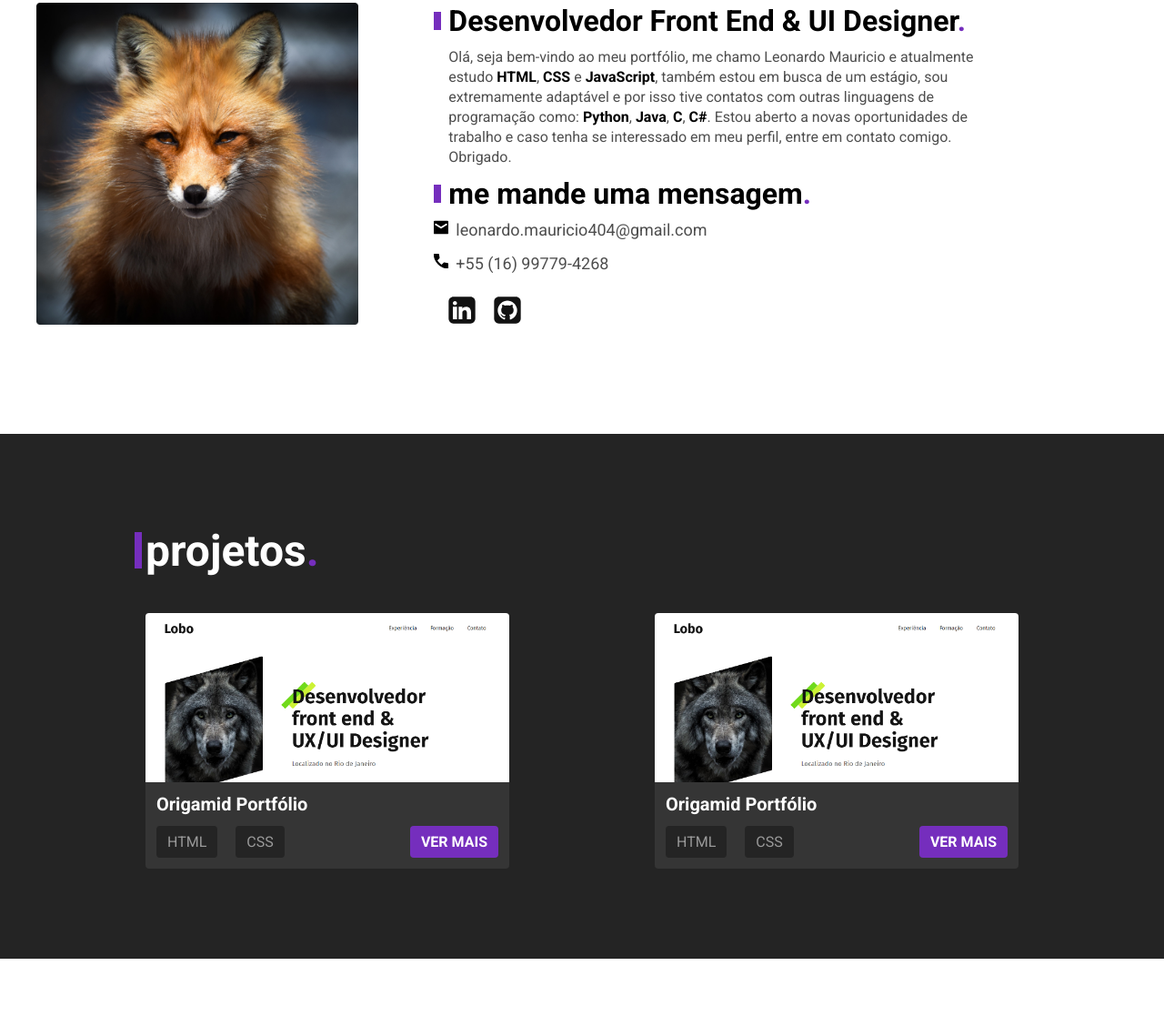
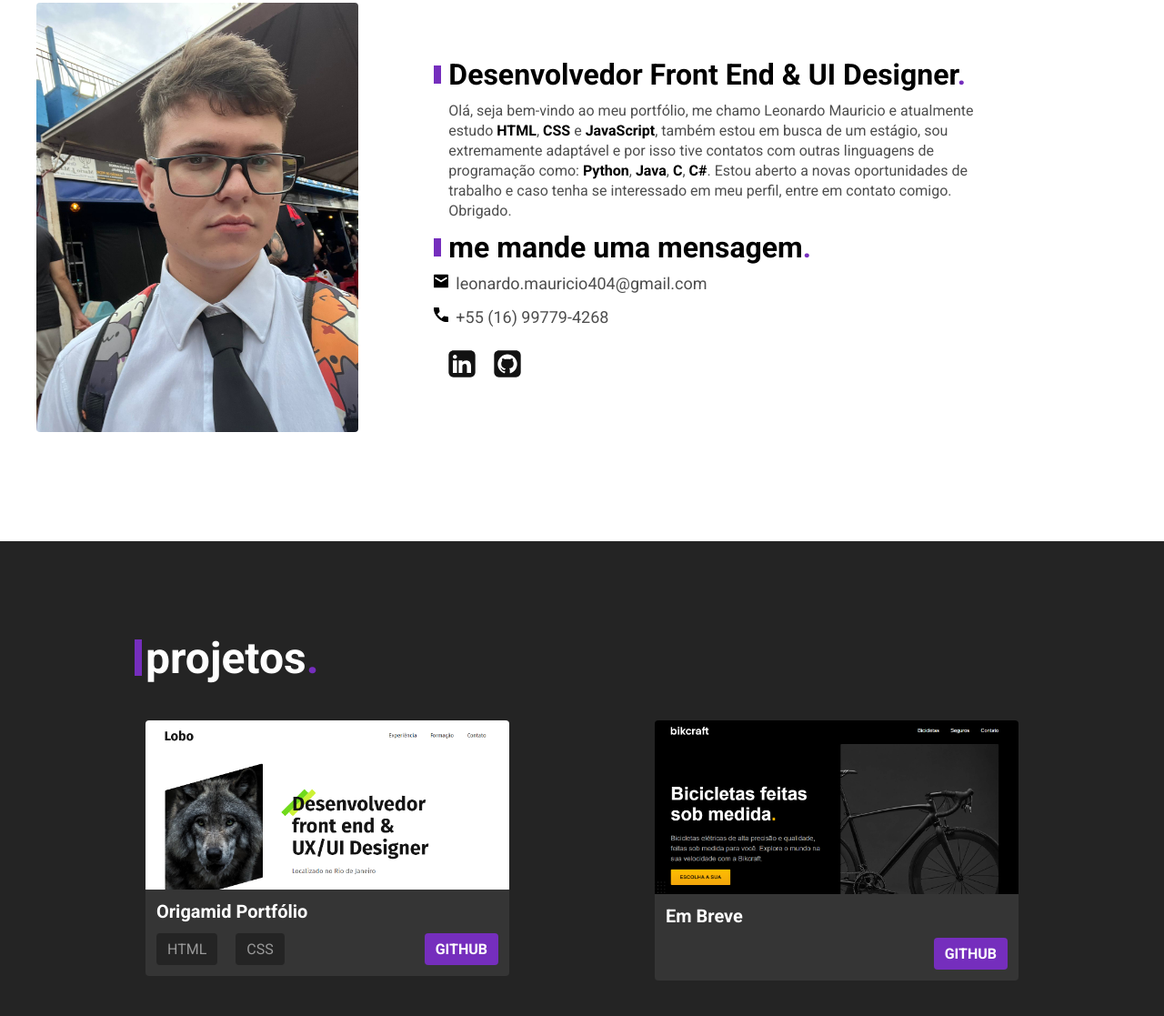
Before and after one commit to 4Leuu/4Leuu.github.io, a plain HTML site: page index.html in a window 1280 px wide. Shown: the part 187-1304 px from the top of the page at 91% size. Before the commit the page ends 1241 px from the top, so only its background shows below. Drawn offline with Linux system fonts and the light colour scheme.

Commit message:
mudança de foto

```diff
--- a/css/global.css
+++ b/css/global.css
@@ -8,6 +8,7 @@ img{
   max-width: 100%;
   display: block;
   height: auto;
+  border-radius: 4px;
 }
 
 h1,
--- a/index.html
+++ b/index.html
@@ -7,7 +7,7 @@
   <title>Leo - Desenvolvedor Front End & UI Designer</title>
   <meta name="description" content="Leo - Desenvolvedor Front End & UI Designer">
   <link rel="icon" href="./favicon.svg" type="image/svg+xml">
-  <link rel="stylesheet" href="./css/style.min.css">
+  <link rel="stylesheet" href="./css/style.css">
   <link rel="preconnect" href="https://fonts.googleapis.com">
   <link rel="preconnect" href="https://fonts.gstatic.com" crossorigin>
   <link href="https://fonts.googleapis.com/css2?family=Roboto:wght@400;500;700&display=swap" rel="stylesheet">
@@ -26,7 +26,7 @@
 
   <main class="main">
     <div class="div-main">
-      <img src="./img/foto.jpg" alt="foto de perfil" height="353.64" width="353.64">
+      <img src="./img/foto-perfil.jpg" alt="foto de perfil" height="353.64" width="353.64">
       <div class="flex-main">
         <h1 class="main-titulo">Desenvolvedor Front End & UI Designer<span class="ponto-roxo">.</span> </h1>
         <p class="main-texto">Olá, seja bem-vindo ao meu portfólio, me chamo Leonardo Mauricio e atualmente estudo <strong>HTML</strong>, <strong>CSS</strong> e <strong>JavaScript</strong>, também estou em busca de um estágio, sou extremamente adaptável e por isso tive contatos com outras linguagens de programação como: <strong>Python</strong>, <strong>Java</strong>, <strong>C</strong>, <strong>C#</strong>.
@@ -58,21 +58,19 @@
               <li>HTML</li>
               <li>CSS</li>
             </ul>
-            <a href="https://github.com/4Leuu/4Leuu.github.io">VER MAIS</a>
+            <a href="https://github.com/4Leuu/4Leuu.github.io">GITHUB</a>
           </div>
         </div>
       </div>
 
       <div class="section-conteudo">
         <div class="section-projeto">
-          <img src="./img/print-projeto.png" alt="foto do projeto" class="img-projeto">
+          <img src="./img/print-projeto2.png" alt="foto do projeto" class="img-projeto">
           <div class="projeto-descricao">
-            <p class="projeto-titulo">Origamid portfólio</p>
+            <p class="projeto-titulo">Em Breve</p>
             <ul class="projeto-lista">
-              <li>HTML</li>
-              <li>CSS</li>
             </ul>
-            <a href="">VER MAIS</a>
+            <a href="">GITHUB</a>
           </div>
         </div>
       </div>
```
Also changed, not shown: img/foto-perfil.jpg (added), img/print-projeto2.png (added).
